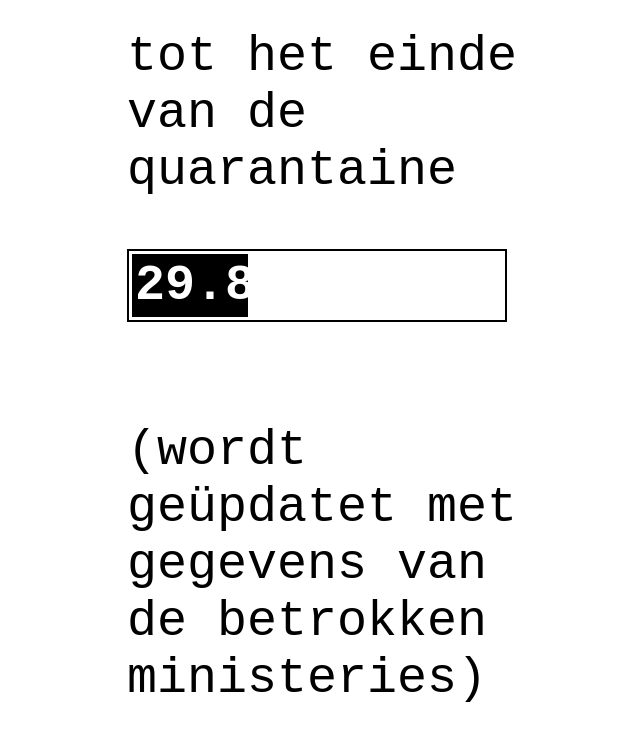
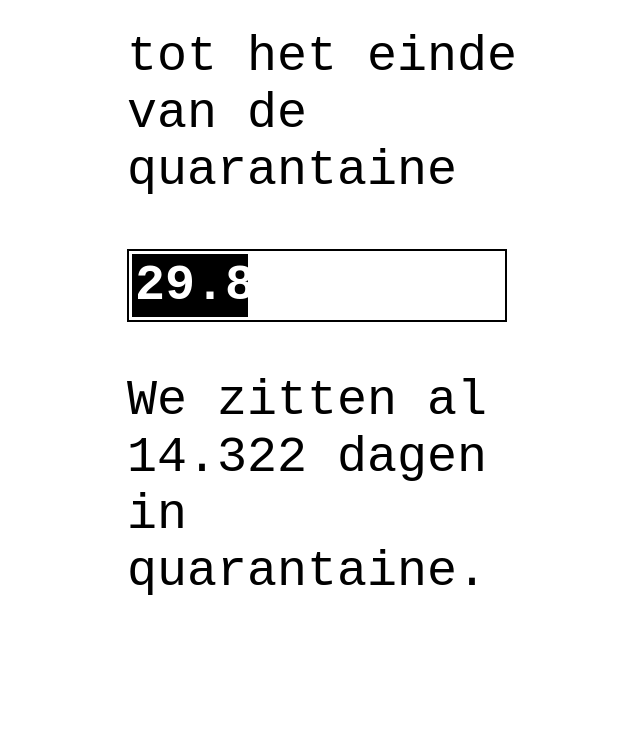
Before and after one commit to TimBroddin/quaranteinde, a Next.js app: page / in a window 1280 px wide. Shown: the part 486-1240 px from the top of the page, without its empty margins (313-953 px from the left). Built offline with nearby package versions, Linux system fonts and the light colour scheme; a web font is replaced by a local one.

Commit message:
add done

```diff
--- a/pages/index.js
+++ b/pages/index.js
@@ -112,20 +112,13 @@
   };
 };
 
-const Progressbar = ({ start, end }) => {
+const Progressbar = ({ start, end, nowMs }) => {
   const startMs = start.getTime();
-  const [nowMs, setNowMs] = useState(new Date().getTime());
   const endMs = end.getTime();
 
   const totalMs = endMs - startMs;
   const doneMs = nowMs - startMs;
   const pct = ((doneMs / totalMs) * 100).toFixed(5);
-
-  useEffect(() => {
-    setInterval(() => {
-      setNowMs(new Date().getTime());
-    }, 100);
-  }, []);
 
   return (
     <div>
@@ -151,14 +144,34 @@
   );
 };
 
+const Done = ({ start, nowMs, language }) => {
+  const startMs = start.getTime();
+  const doneMs = nowMs - startMs;
+  const days = (doneMs / 1000 / 60 / 60 / 24).toFixed(3);
+  return (
+    <p className="now">{getString("done", language).replace("%s", days)}</p>
+  );
+};
+
 const Index = ({ language }) => {
   useAnalytics();
   const [loaded, setLoaded] = useState(false);
+  const [nowMs, setNowMs] = useState(new Date().getTime());
+
   useEffect(() => {
     setTimeout(() => {
       setLoaded(true);
     }, 50);
   });
+
+  useEffect(() => {
+    setInterval(() => {
+      setNowMs(new Date().getTime());
+    }, 100);
+  }, []);
+
+  const start = new Date(2020, 2, 16);
+  const end = new Date(2020, 4, 3);
 
   //return <Countdown date={new Date(2020, 4, 3)} renderer={renderer} />;
   return (
@@ -250,17 +263,13 @@
         }
       `}</style>
       <div className="container">
-        <Countdown
-          date={new Date(2020, 4, 3)}
-          renderer={createRenderer(language)}
-        />
+        <Countdown date={end} renderer={createRenderer(language)} />
 
         <p>{getString("heading", language)}</p>
 
-        <Progressbar
-          start={new Date(2020, 2, 16)}
-          end={new Date(2020, 4, 3)}
-        />
+        <Progressbar start={start} end={end} nowMs={nowMs} />
+
+        <Done start={start} nowMs={nowMs} language={language} />
         <p className="disclaimer">{getString("disclaimer", language)}</p>
 
         <p className="credit">{getString("credit", language)}</p>
--- a/strings.js
+++ b/strings.js
@@ -12,6 +12,10 @@
   heading: {
     nl: "tot het einde van de quarantaine",
     fr: "jusqu'à la fin de la quarantaine"
+  },
+  done: {
+    nl: "We zitten al %s dagen in quarantaine.",
+    fr: "Nous sommes en quarantaine depuis %s jours."
   },
   disclaimer: {
     nl: "(wordt geüpdatet met gegevens van de betrokken ministeries)",
```
